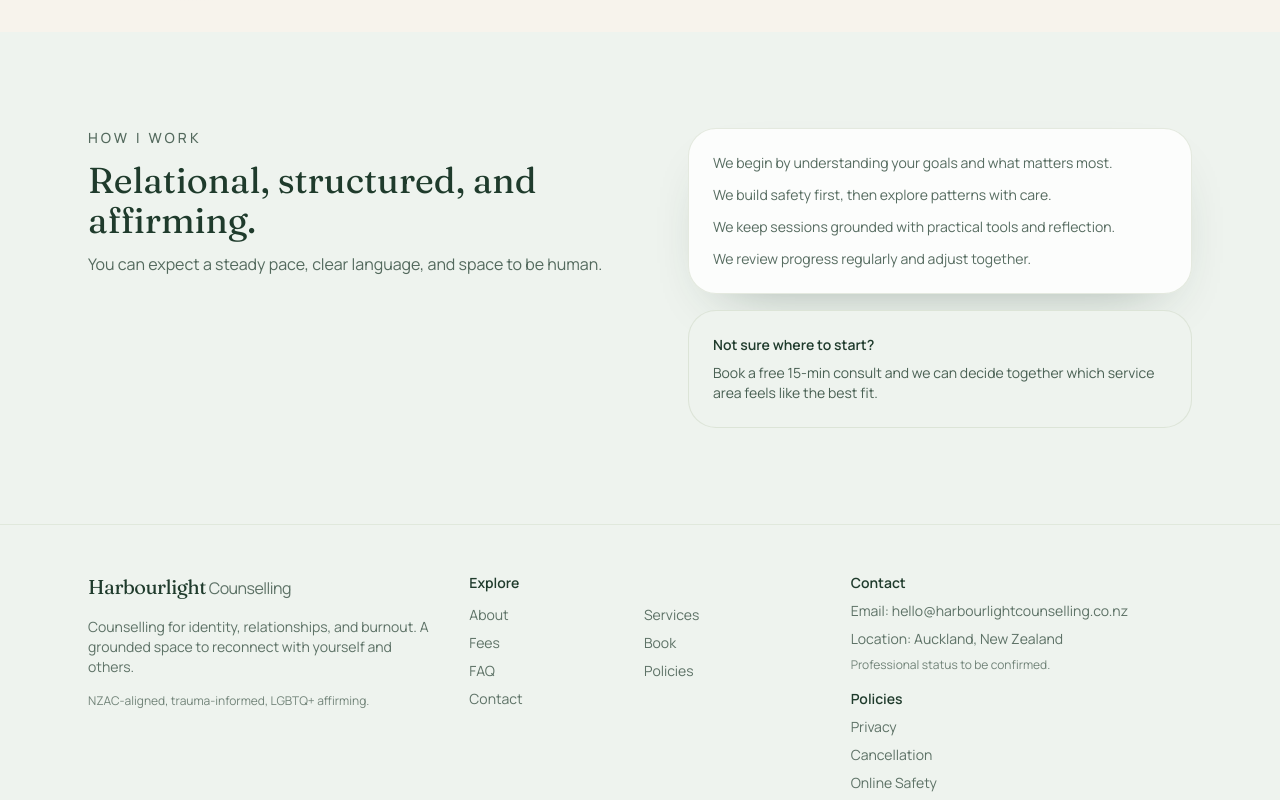
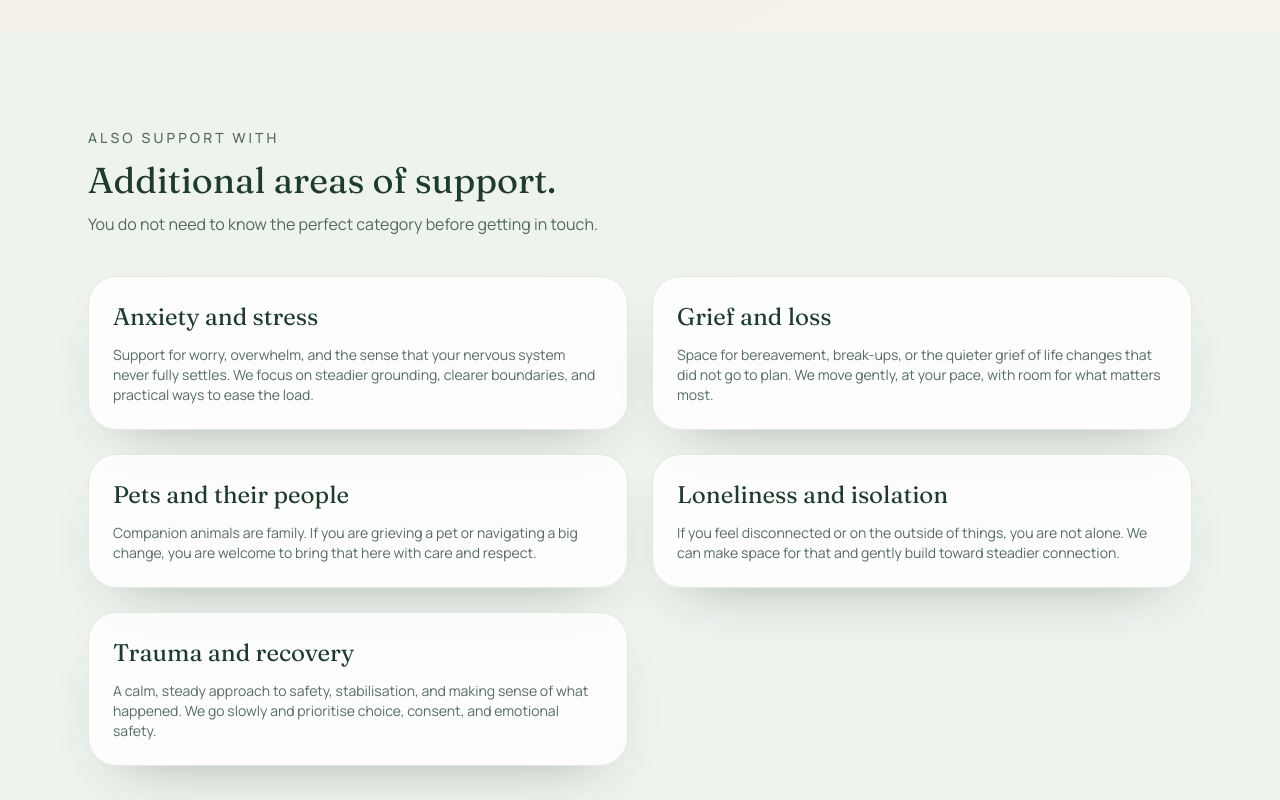
Before and after one commit to VmixxD/harbourlight-counselling, a Next.js app: page /services in a window 1280 px wide. Shown: the part 1240-2040 px from the top of the page. Built offline with nearby package versions, Linux system fonts and the light colour scheme; no server answers.

Commit message:
feat: add support areas section to Home and Services pages for enhanced user guidance

```diff
--- a/app/page.tsx
+++ b/app/page.tsx
@@ -12,6 +12,7 @@ import { Callout } from "@/components/Callout";
 import { SchemaOrg } from "@/components/Schema";
 import { homeFaqs } from "@/lib/faqs";
 import { services } from "@/lib/services";
+import { supportAreas } from "@/lib/supportAreas";
 import { site } from "@/lib/site";
 
 export default function HomePage() {
@@ -145,6 +146,24 @@ export default function HomePage() {
       <section className="section-space">
         <Container className="space-y-10">
           <SectionHeading
+            eyebrow="Additional support"
+            title="Other areas I can help with."
+            description="If you are not sure what fits best, you can still reach out and we will decide together."
+          />
+          <div className="grid gap-6 md:grid-cols-2">
+            {supportAreas.map((area) => (
+              <div key={area.title} className="card-surface">
+                <h3 className="font-heading text-2xl text-forest">{area.title}</h3>
+                <p className="mt-3 text-sm text-forest/75">{area.description}</p>
+              </div>
+            ))}
+          </div>
+        </Container>
+      </section>
+
+      <section className="section-space">
+        <Container className="space-y-10">
+          <SectionHeading
             eyebrow="How it works"
             title="A clear, supportive process."
             description="We move at your pace, with steady guidance and practical tools."
--- a/app/services/page.tsx
+++ b/app/services/page.tsx
@@ -5,6 +5,7 @@ import { SectionHeading } from "@/components/SectionHeading";
 import { ServiceCard } from "@/components/ServiceCard";
 import { Callout } from "@/components/Callout";
 import { services } from "@/lib/services";
+import { supportAreas } from "@/lib/supportAreas";
 import { site } from "@/lib/site";
 
 export const metadata = {
@@ -44,6 +45,24 @@ export default function ServicesPage() {
       </section>
 
       <section className="section-space bg-mist">
+        <Container className="space-y-10">
+          <SectionHeading
+            eyebrow="Also support with"
+            title="Additional areas of support."
+            description="You do not need to know the perfect category before getting in touch."
+          />
+          <div className="grid gap-6 md:grid-cols-2">
+            {supportAreas.map((area) => (
+              <div key={area.title} className="card-surface">
+                <h3 className="font-heading text-2xl text-forest">{area.title}</h3>
+                <p className="mt-3 text-sm text-forest/75">{area.description}</p>
+              </div>
+            ))}
+          </div>
+        </Container>
+      </section>
+
+      <section className="section-space">
         <Container className="grid gap-10 lg:grid-cols-[1fr_0.9fr]">
           <SectionHeading
             eyebrow="How I work"
--- /dev/null
+++ b/lib/supportAreas.ts
@@ -0,0 +1,32 @@
+export type SupportArea = {
+  title: string;
+  description: string;
+};
+
+export const supportAreas: SupportArea[] = [
+  {
+    title: "Anxiety and stress",
+    description:
+      "Support for worry, overwhelm, and the sense that your nervous system never fully settles. We focus on steadier grounding, clearer boundaries, and practical ways to ease the load."
+  },
+  {
+    title: "Grief and loss",
+    description:
+      "Space for bereavement, break-ups, or the quieter grief of life changes that did not go to plan. We move gently, at your pace, with room for what matters most."
+  },
+  {
+    title: "Pets and their people",
+    description:
+      "Companion animals are family. If you are grieving a pet or navigating a big change, you are welcome to bring that here with care and respect."
+  },
+  {
+    title: "Loneliness and isolation",
+    description:
+      "If you feel disconnected or on the outside of things, you are not alone. We can make space for that and gently build toward steadier connection."
+  },
+  {
+    title: "Trauma and recovery",
+    description:
+      "A calm, steady approach to safety, stabilisation, and making sense of what happened. We go slowly and prioritise choice, consent, and emotional safety."
+  }
+];
```
Also changed, not shown: 1 other file (tests, documents, lock files or other folders).
